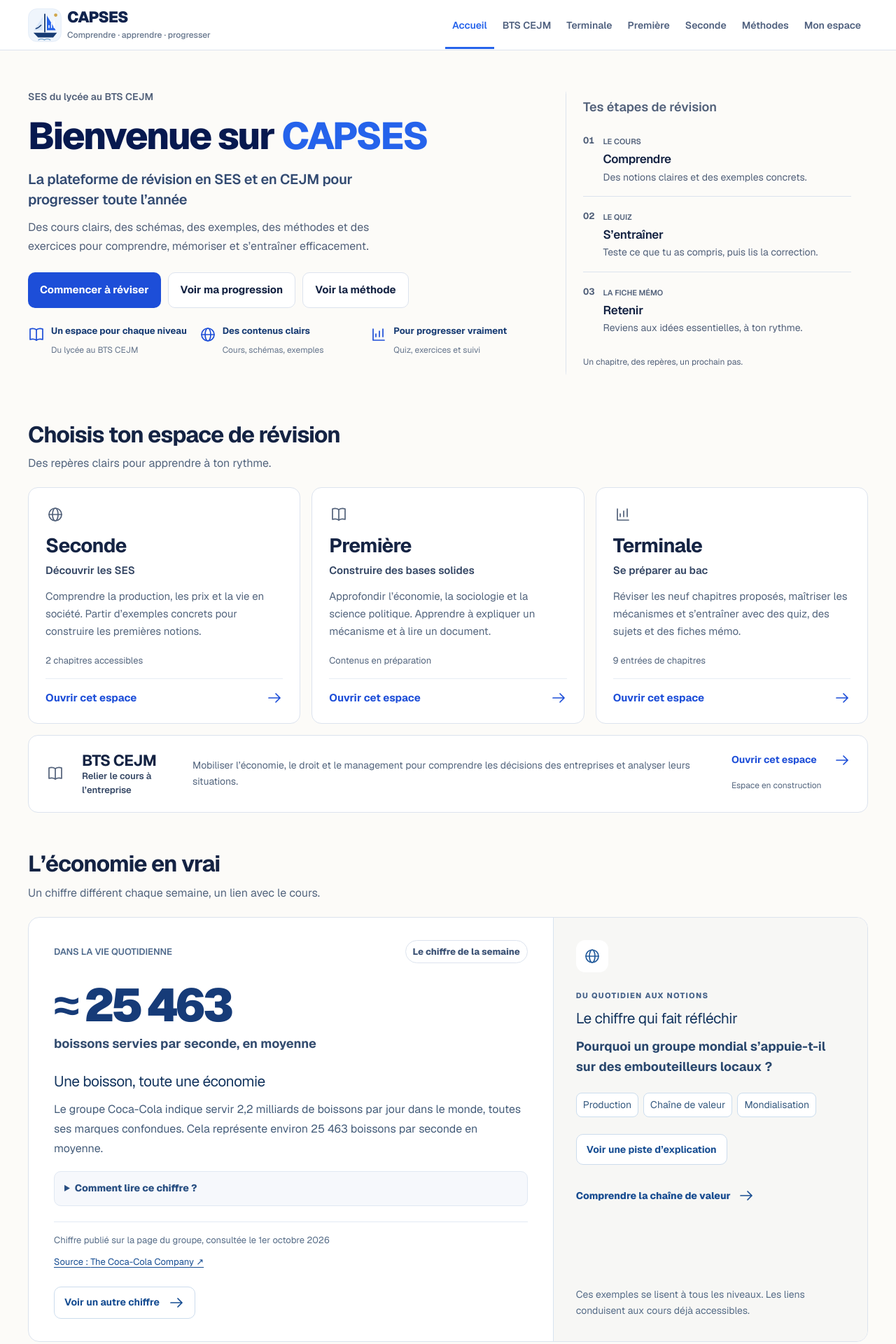
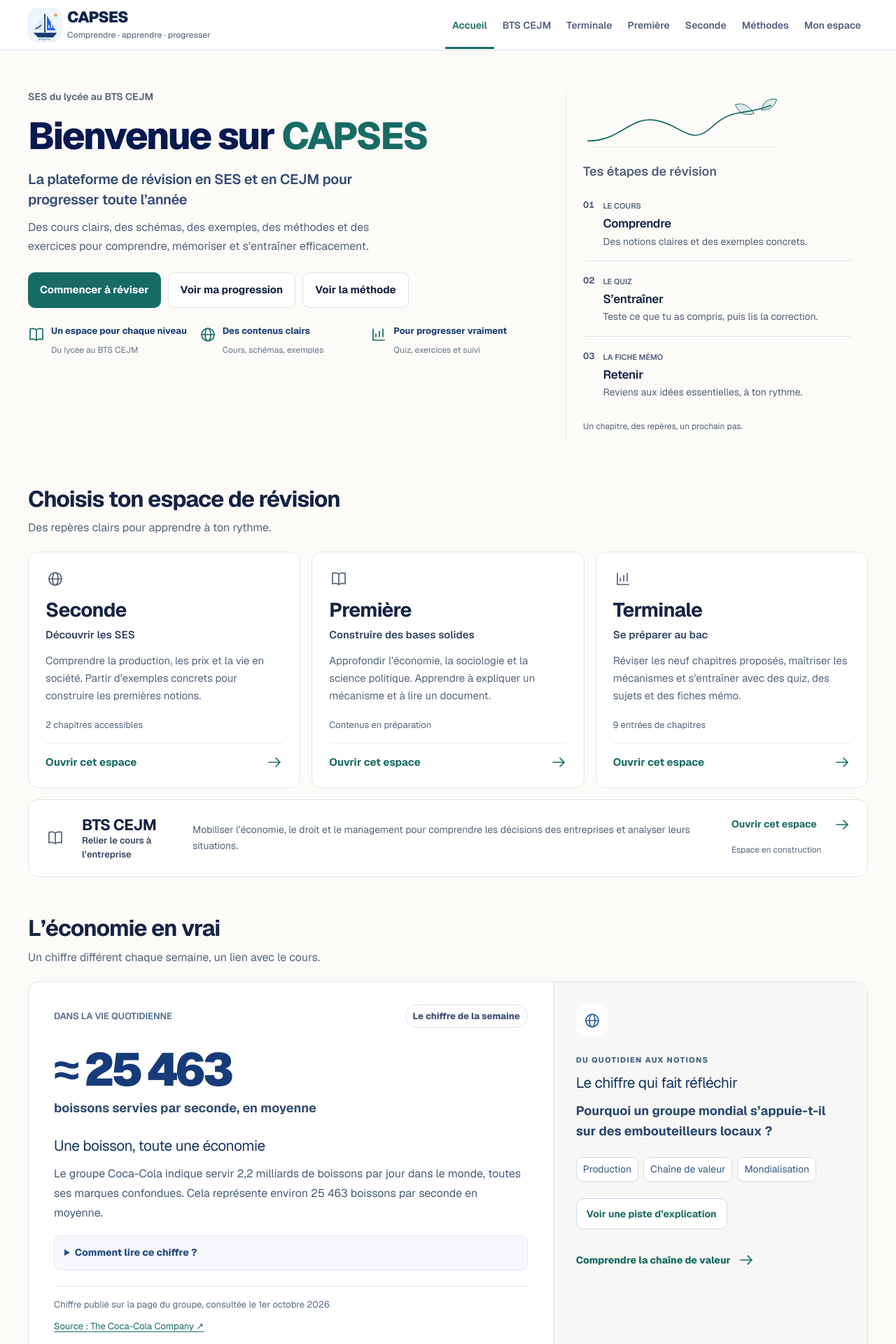
Before and after one commit to menceco-dakasier/capses, a Next.js app: page / in a window 1280 px wide. Shown: the top 1920 px of the page at 70% size. Built offline with nearby package versions, Linux system fonts and the light colour scheme.

Commit message:
Proposer une signature vert pétrole et une courbe végétale discrète

```diff
--- a/src/app/home-sections.module.css
+++ b/src/app/home-sections.module.css
@@ -145,3 +145,11 @@
 .level:last-child{background:#fff}
 .level:hover{transform:none;border-color:#94a3b8}
 @media(max-width:720px){.revisionVisual{padding:18px 0;border-left:0;border-top:1px solid var(--capses-line)}.revisionVisual h2{font-size:18px}.revisionSteps li:nth-child(n){padding:12px 0}}
+
+.signatureCurve{display:block;width:100%;max-width:300px;height:76px;margin:0 0 16px;color:var(--capses-accent)}
+.levelAction,.lessonLink,.factSource a{color:var(--capses-accent)}
+.nextFact,.explainButton{color:var(--capses-accent)}
+.nextFact:hover,.explainButton:hover{border-color:var(--capses-accent);background:#f4f7f6}
+.methodSteps li>span{background:#fff;border-color:var(--capses-line);color:var(--capses-accent)}
+.section :is(a,button,summary):focus-visible,.method a:focus-visible{outline-color:var(--capses-accent)}
+@media(max-width:720px){.signatureCurve{height:54px;max-width:240px;margin-bottom:12px}}
--- a/src/app/home-sections.tsx
+++ b/src/app/home-sections.tsx
@@ -18,7 +18,11 @@ export function LearningIcon({ kind = "book" }: { kind?: "book" | "chart" | "glo
 export function SESVisual() {
   return (
     <aside className={styles.revisionVisual} aria-labelledby="revision-visual-title">
-
+      <svg className={styles.signatureCurve} viewBox="0 0 360 90" fill="none" aria-hidden="true">
+        <path d="M8 73C66 73 80 29 126 38S184 83 221 49 273 31 322 12" stroke="currentColor" strokeWidth="2" strokeLinecap="round" />
+        <path d="M293 26C282 9 271 8 261 11c5 13 15 20 32 15ZM306 20c3-15 13-21 26-18-4 12-12 18-26 18Z" fill="currentColor" fillOpacity=".12" stroke="currentColor" strokeWidth="1.2" />
+        <path d="M10 84h325" stroke="currentColor" strokeOpacity=".12" strokeWidth="1" />
+      </svg>
       <h2 id="revision-visual-title">Tes étapes de révision</h2>
       <ol className={styles.revisionSteps}>
         <li><span className={styles.revisionNumber}>01</span><div><span className={styles.revisionType}>LE COURS</span><h3>Comprendre</h3><p>Des notions claires et des exemples concrets.</p></div><LearningIcon kind="book" /></li>
--- a/src/app/preview-taste/page.tsx
+++ b/src/app/preview-taste/page.tsx
@@ -13,12 +13,12 @@ export default function TastePreview() {
       .preview-controls{max-width:1400px;margin:auto;display:flex;align-items:center;justify-content:space-between;gap:16px;flex-wrap:wrap;padding:18px 0}
       .preview-controls h1{font-size:20px;font-weight:700;margin:0}.preview-controls p{font-size:14px;margin:4px 0 0;color:#52617a}
       .preview-actions{display:flex;gap:8px;flex-wrap:wrap;align-items:center}.preview-actions button,.preview-actions select{font:inherit;font-size:14px;padding:10px 14px;min-height:44px;border:1px solid #cbd5e1;border-radius:9px;background:#fff;color:#142343;cursor:pointer}
-      .preview-actions button:hover,.preview-actions select:hover{border-color:#1d4ed8;background:#f1f5ff}.preview-actions button{touch-action:manipulation}.preview-actions button[aria-pressed=true]{background:#1d4ed8;border-color:#1d4ed8;color:#fff}.preview-actions :focus-visible{outline:3px solid #1d4ed8;outline-offset:3px}
+      .preview-actions button:hover,.preview-actions select:hover{border-color:#1d4ed8;background:#f1f5ff}.preview-actions button{touch-action:manipulation}.preview-actions button[aria-pressed=true]{background:#176b64;border-color:#176b64;color:#fff}.preview-actions :focus-visible{outline:3px solid #1d4ed8;outline-offset:3px}
       .preview-frame{width:100%;max-width:1400px;height:calc(100dvh - 120px);min-height:520px;margin:auto;display:block;background:#fff;border:1px solid #cbd5e1;border-radius:14px;box-shadow:0 8px 32px #173b7310}
       .preview-frame.phone{width:min(390px,100%);height:780px;max-height:calc(100dvh - 120px);min-height:500px;border:6px solid #26334a;border-radius:24px}
       @media(max-width:640px){.preview-shell{padding:0 10px 16px}.preview-controls{gap:12px}.preview-actions{width:100%}.preview-frame{height:calc(100dvh - 180px)}.preview-frame.phone{max-height:calc(100dvh - 180px)}}
     `}</style>
-    <header className="preview-controls"><div><h1>CAPSES · Prévisualisation design</h1><p>Fond ivoire · Cartes blanches · Parcours de révision</p></div><div className="preview-actions"><label htmlFor="preview-page">Page</label><select id="preview-page" name="preview-page" value={page} onChange={e => setPage(e.target.value)}>{pages.map(([label, path]) => <option key={path} value={path}>{label}</option>)}</select><button aria-pressed={!phone} onClick={() => setPhone(false)}>Ordinateur</button><button aria-pressed={phone} onClick={() => setPhone(true)}>Téléphone</button></div></header>
+    <header className="preview-controls"><div><h1>CAPSES · Prévisualisation design</h1><p>Ivoire · Vert pétrole · Courbe végétale discrète</p></div><div className="preview-actions"><label htmlFor="preview-page">Page</label><select id="preview-page" name="preview-page" value={page} onChange={e => setPage(e.target.value)}>{pages.map(([label, path]) => <option key={path} value={path}>{label}</option>)}</select><button aria-pressed={!phone} onClick={() => setPhone(false)}>Ordinateur</button><button aria-pressed={phone} onClick={() => setPhone(true)}>Téléphone</button></div></header>
     <iframe key={page} className={`preview-frame${phone ? " phone" : ""}`} src={page} title="CAPSES : aperçu interactif" />
   </main>;
 }
--- a/src/app/taste-preview.css
+++ b/src/app/taste-preview.css
@@ -1,5 +1,5 @@
 /* CAPSES tokens, aligned with DESIGN.md. */
-:root{--capses-canvas:#fff;--capses-background:#fcfbf8;--capses-surface:#f7f7f5;--capses-ink:#142343;--capses-muted:#52617a;--capses-line:#dce3ee;--capses-accent:#1d4ed8;--capses-accent-hover:#1e40af;--capses-sage:#f0f7f2;--capses-peach:#fff4ed;--capses-lavender:#f4f1fc;--capses-success:#16634b;--capses-error:#9a3e32}
+:root{--capses-canvas:#fff;--capses-background:#fcfbf8;--capses-surface:#f7f7f5;--capses-ink:#142343;--capses-muted:#52617a;--capses-line:#dce3ee;--capses-accent:#176b64;--capses-accent-hover:#10564f;--capses-sage:#f0f7f2;--capses-peach:#fff4ed;--capses-lavender:#f4f1fc;--capses-success:#16634b;--capses-error:#9a3e32}
 /* Taste Skill, preserve-mode. Variance 4, motion 2, density 4.
    Existing brand, routes and teaching content take precedence. */
 .page[data-taste] {
@@ -103,3 +103,10 @@
 .page[data-taste="level"] .hero{background:transparent}
 
 .page[data-taste="home"] .hero-card{background:transparent}
+
+/* Signature proposal: petrol green used sparingly, neutral level cards. */
+.page[data-taste] .hero-title span,.page[data-taste] .nav-link.active{color:var(--capses-accent)}
+.page[data-taste] .nav-link.active{border-color:var(--capses-accent)}
+.page[data-taste] .proof-icon{color:var(--capses-accent)!important}
+.page[data-taste] .side-button.active{background:var(--capses-accent);border-color:var(--capses-accent)}
+.page[data-taste] :is(a,button,summary,input):focus-visible{outline-color:var(--capses-accent)}
--- a/src/app/terminale/croissance-economique/page.module.css
+++ b/src/app/terminale/croissance-economique/page.module.css
@@ -57,3 +57,8 @@
 @media(max-width:650px){.quizQuestion{padding:16px}.contentCard{padding:22px 16px}}
 
 .page{background:var(--capses-background)}
+
+.spaceLink,.active .stepNum{background:var(--capses-accent)}
+.nav a.active,.stepButton.active{color:var(--capses-accent);background:#f4f7f6}
+.progressFill{background:var(--capses-accent);transition:none}
+.page :is(a,button,summary):focus-visible{outline-color:var(--capses-accent)}
```
Also changed, not shown: 1 other file (tests, documents, lock files or other folders).
